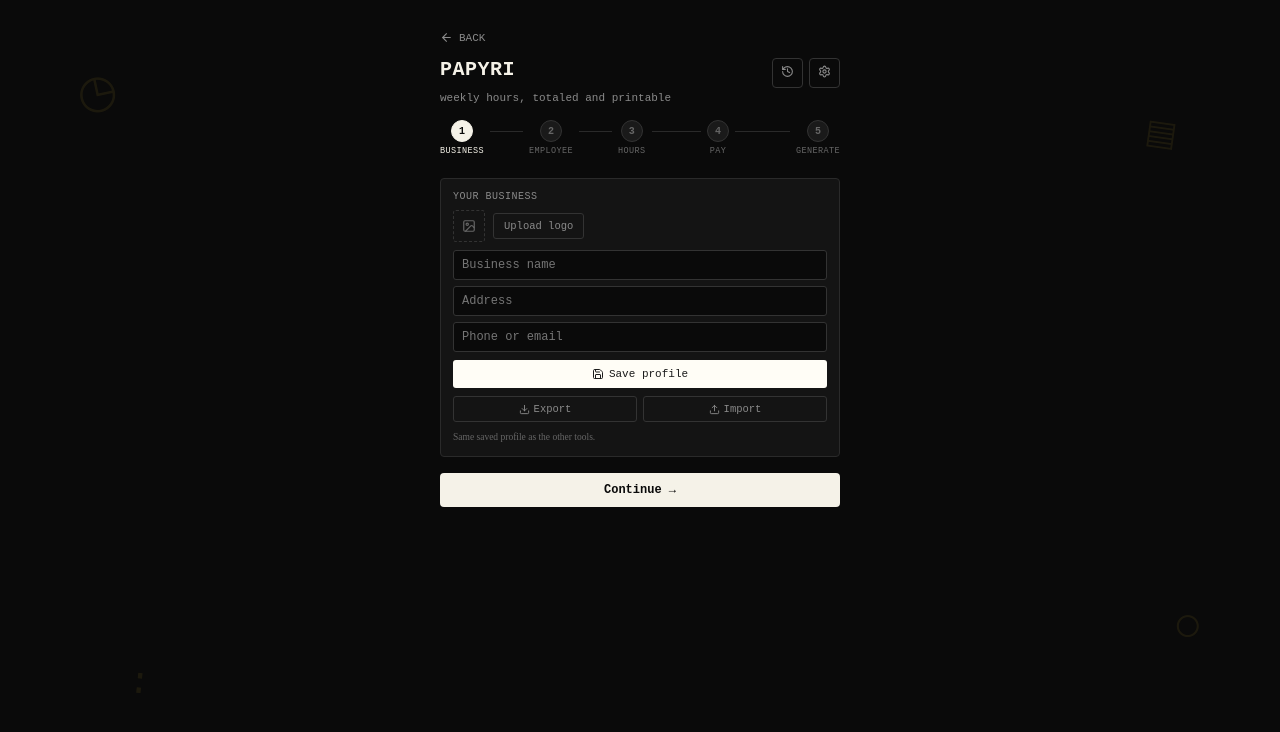
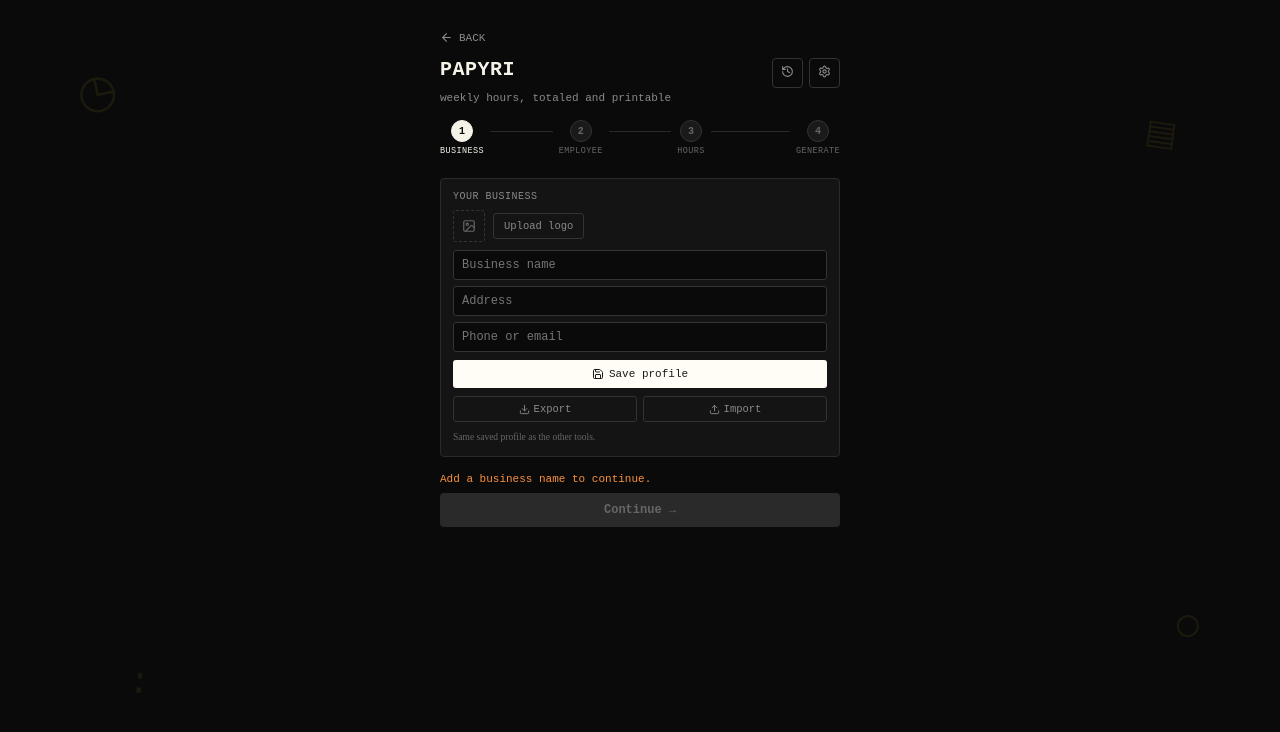
Before and after one commit to thatcodingman/paperclip, a React (Vite) app: page /timesheet in a window 1280 px wide. Shown: the top 732 px of the page. Built offline with nearby package versions, Linux system fonts and the light colour scheme.

Commit message:
Timesheet v2: 4-step flow, validation, jump-back editing, autosave, start another

```diff
--- a/src/pages/TimesheetGenerator.jsx
+++ b/src/pages/TimesheetGenerator.jsx
@@ -1,6 +1,6 @@
 import { useState, useEffect, useMemo, useRef, Component } from "react";
 import { Printer, Save, Edit2, Check, Settings, ArrowLeft, Upload, Download, Image, History, RotateCcw } from "lucide-react";
-import { ink, sub, stamp, bg, fontMono, PaperclipFonts, PaperclipStyles, PaperclipBackdrop, ToolBackgroundArt, StampWrapper, PaperclipStructuredData, WizardProgress, WizardNav, exportProfileFile, readProfileFile, readLogoFile, nextDocNumber, DocumentQR, saveToHistory, loadHistory } from "../components/PaperclipChrome";
+import { ink, sub, stamp, bg, fontMono, PaperclipFonts, PaperclipStyles, PaperclipBackdrop, ToolBackgroundArt, StampWrapper, PaperclipStructuredData, WizardProgress, WizardNav, StartAnotherButton, saveDraft, loadDraft, clearDraft, exportProfileFile, readProfileFile, readLogoFile, nextDocNumber, DocumentQR, saveToHistory, loadHistory } from "../components/PaperclipChrome";
 
 const PAPER_TONES = {
   cream: { label: "Cream", paper: "#FFFDF6", line: "#D8D4C8" },
@@ -19,7 +19,6 @@ const ALL_STEPS = [
   { id: "business", label: "Business" },
   { id: "employee", label: "Employee" },
   { id: "hours", label: "Hours" },
-  { id: "pay", label: "Pay" },
   { id: "generate", label: "Generate" },
 ];
 
@@ -109,8 +108,28 @@ function TimesheetGeneratorInner() {
   const importInputRef = useRef(null);
 
   const [stepIndex, setStepIndex] = useState(0);
+  const draftLoaded = useRef(false);
+
+  useEffect(function () {
+    const d = loadDraft("timesheet");
+    if (d) {
+      setEmployee(d.employee || "");
+      setWeekStart(d.weekStart || "");
+      setHourlyRate(d.hourlyRate || "");
+      if (d.hours) setHours(d.hours);
+      setStepIndex(Math.min(d.stepIndex || 0, ALL_STEPS.length - 1));
+    }
+    draftLoaded.current = true;
+  }, []);
+
+  useEffect(function () {
+    if (!draftLoaded.current) return;
+    saveDraft("timesheet", { employee, weekStart, hourlyRate, hours, stepIndex });
+  }, [employee, weekStart, hourlyRate, hours, stepIndex]);
+
   function goNext() { setStepIndex(function (i) { return Math.min(i + 1, ALL_STEPS.length - 1); }); }
   function goBack() { setStepIndex(function (i) { return Math.max(i - 1, 0); }); }
+  function jumpTo(i) { setStepIndex(i); }
   const currentStepId = ALL_STEPS[stepIndex].id;
 
   function applyQuickFill(hrsPerDay) {
@@ -141,6 +160,30 @@ function TimesheetGeneratorInner() {
   }, [hours]);
   const rateNum = Number(hourlyRate) || 0;
   const totalPay = totalHours * rateNum;
+
+  const blockedByStep = {
+    business: !profile.name.trim(),
+    employee: !employee.trim(),
+    hours: totalHours <= 0,
+    generate: false,
+  };
+  const blockedMessage = {
+    business: "Add a business name to continue.",
+    employee: "Add the employee's name to continue.",
+    hours: "Add at least some hours worked to continue.",
+  };
+
+  function resetAll() {
+    setEmployee("");
+    setWeekStart("");
+    setHourlyRate("");
+    const init = {};
+    DAYS.forEach(function (d) { init[d] = ""; });
+    setHours(init);
+    setSheetNo(nextDocNumber("timesheet", "TIME-"));
+    clearDraft("timesheet");
+    setStepIndex(0);
+  }
 
   function persistProfile(next) {
     try { window.localStorage.setItem(PROFILE_KEY, JSON.stringify(next)); } catch (e) {}
@@ -181,6 +224,7 @@ function TimesheetGeneratorInner() {
     saveToHistory("timesheet", sheetNo, (employee || "Untitled") + " — " + totalHours.toFixed(1) + "h", {
       employee: employee, weekStart: weekStart, hourlyRate: hourlyRate, hours: hours,
     });
+    clearDraft("timesheet");
     window.print();
   }
   function loadHistoryEntry(entry) {
@@ -232,7 +276,7 @@ function TimesheetGeneratorInner() {
           weekly hours, totaled and printable
         </p>
 
-        <WizardProgress steps={ALL_STEPS} currentIndex={stepIndex} />
+        <WizardProgress steps={ALL_STEPS} currentIndex={stepIndex} onStepClick={jumpTo} />
 
         {showHistory && (
           <div style={{ background: "#141414", border: "1px solid #2A2A2A", borderRadius: 4, padding: 12, marginBottom: 16 }}>
@@ -418,15 +462,23 @@ function TimesheetGeneratorInner() {
             </div>
           );
         })}
+
+        <p style={{ ...fontMono, fontSize: 10, color: "#8A8A8A", margin: "16px 0 4px" }}>HOURLY RATE $ (optional)</p>
+        <input value={hourlyRate} onChange={function (e) { setHourlyRate(sanitizeNumericInput(e.target.value)); }} style={{
+          width: "100%", background: "#141414", border: "1px solid #2A2A2A", borderRadius: 3, color: "#F5F2E8",
+          fontSize: 12, padding: "7px 8px", boxSizing: "border-box", ...fontMono }} />
         </>)}
 
-        {currentStepId === "pay" && (<>
-        <p style={{ ...fontMono, fontSize: 10, color: "#8A8A8A", margin: "0 0 4px" }}>HOURLY RATE $ (optional)</p>
-        <input value={hourlyRate} onChange={function (e) { setHourlyRate(sanitizeNumericInput(e.target.value)); }} style={{
-          width: "100%", background: "#141414", border: "1px solid #2A2A2A", borderRadius: 3, color: "#F5F2E8",
-          fontSize: 12, padding: "7px 8px", boxSizing: "border-box", marginBottom: 16, ...fontMono }} />
+        <WizardNav
+          onBack={goBack} onNext={goNext}
+          isFirst={stepIndex === 0} isLast={currentStepId === "generate"}
+          nextLabel={currentStepId === "hours" ? "Review & Generate \u2192" : "Continue \u2192"}
+          blocked={blockedByStep[currentStepId]}
+          blockedMessage={blockedMessage[currentStepId]}
+        />
 
-        <div style={{ background: "#141414", border: "1px solid #2A2A2A", borderRadius: 4, padding: "14px 16px", marginBottom: 20 }}>
+        {currentStepId === "generate" && (<>
+        <div style={{ background: "#141414", border: "1px solid #2A2A2A", borderRadius: 4, padding: "14px 16px", marginBottom: 16 }}>
           <p style={{ ...fontMono, fontSize: 22, fontWeight: 700, color: "#F5F2E8", margin: "0 0 2px" }}>
             {totalHours.toFixed(1)} HOURS
           </p>
@@ -436,25 +488,17 @@ function TimesheetGeneratorInner() {
               <p style={{ ...fontMono, fontSize: 10.5, color: "#666", margin: 0 }}>{totalHours.toFixed(1)} hrs \u00d7 ${rateNum}/hr</p>
             </>
           ) : (
-            <p style={{ ...fontMono, fontSize: 10.5, color: "#666", margin: 0 }}>Add an hourly rate to calculate total pay.</p>
+            <p style={{ ...fontMono, fontSize: 10.5, color: "#666", margin: 0 }}>No hourly rate set — showing hours only.</p>
           )}
         </div>
-        </>)}
-
-        <WizardNav
-          onBack={goBack} onNext={goNext}
-          isFirst={stepIndex === 0} isLast={currentStepId === "generate"}
-          nextLabel={currentStepId === "pay" ? "Review & Generate \u2192" : "Continue \u2192"}
-        />
-
-        {currentStepId === "generate" && (
         <button onClick={handlePrint} style={{
           width: "100%", marginTop: 14, padding: "12px 0", borderRadius: 4, border: "none", background: "#FFFDF6", color: ink,
           fontSize: 13, fontWeight: 700, cursor: "pointer", display: "flex", alignItems: "center", justifyContent: "center",
           gap: 6, ...fontMono }}>
           <Printer size={14} /> Print / Save as PDF
         </button>
-        )}
+        <StartAnotherButton onClick={resetAll} />
+        </>)}
       </div>
 
       {currentStepId === "generate" && (
```
